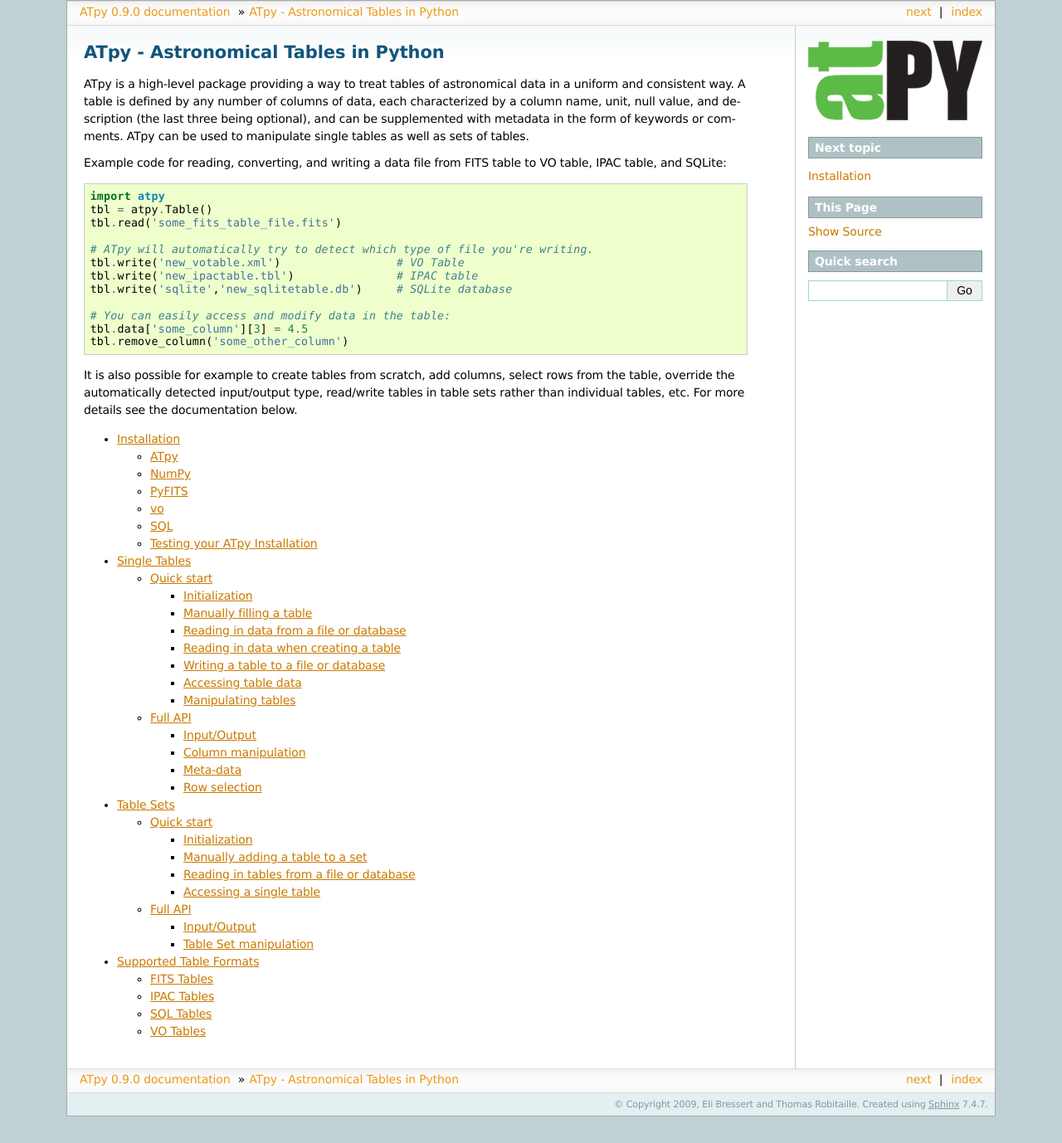
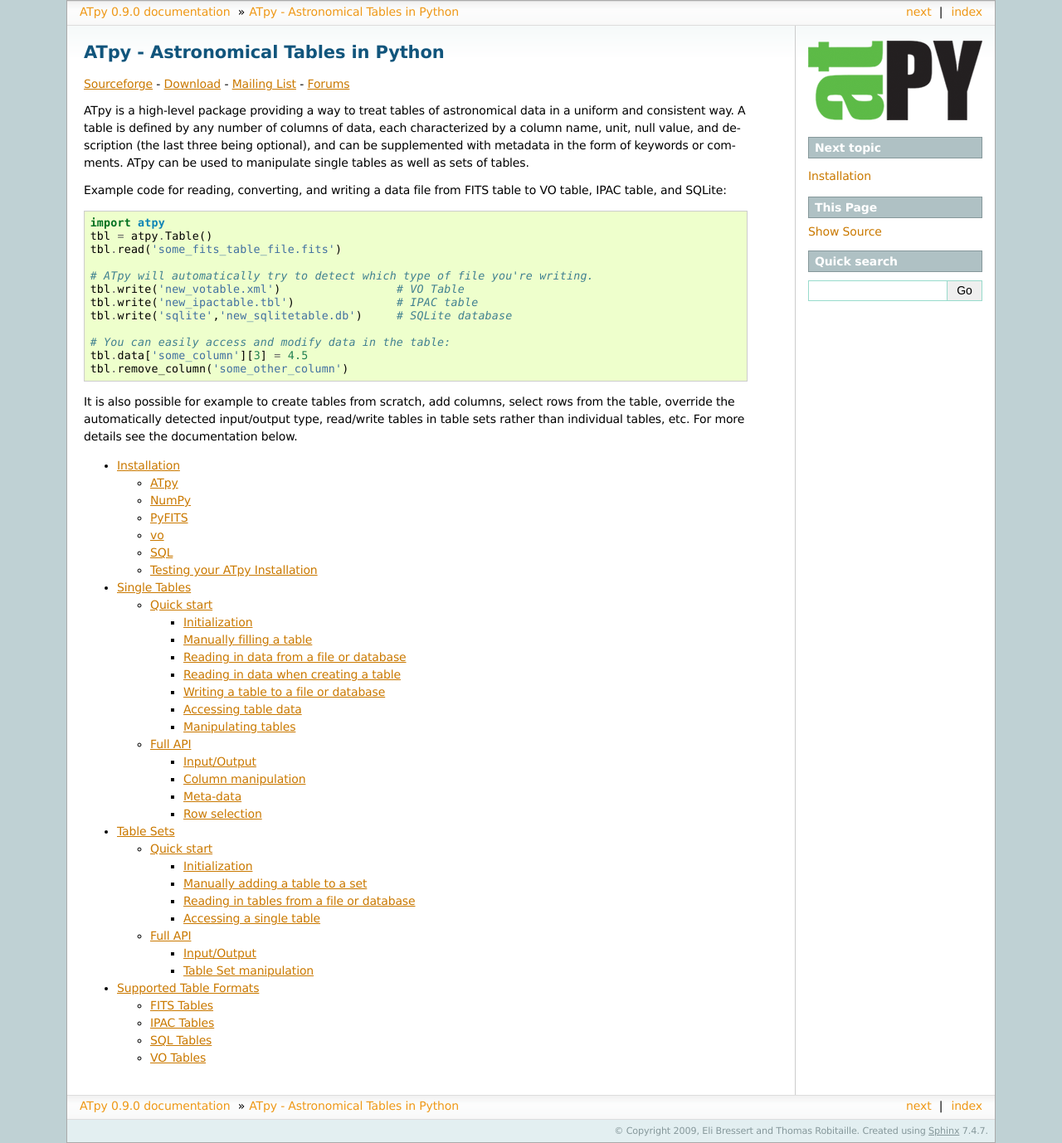
Before and after one commit to atpy/atpy.github.com, a Sphinx documentation site: the page built from source/index.rst, in a window 1280 px wide. Shown: the whole page at 83% size. Built offline with Sphinx 7.4.7, drawn with Linux system fonts in a browser that asks for light colours; before the commit the page ends 1346 px from its top, so only the background shows below that.

Commit message:
- added links to documentation
git-svn-id: https://atpy.svn.sourceforge.net/svnroot/atpy/documentation@58 a84d3894-9e97-4a94-862a-515d26404f57

```diff
--- a/source/index.rst
+++ b/source/index.rst
@@ -1,5 +1,7 @@
 ATpy - Astronomical Tables in Python
 ======================
+
+`Sourceforge <http://sourceforge.net/projects/atpy/>`_ - `Download <https://sourceforge.net/projects/atpy/files/>`_ - `Mailing List <http://lists.sourceforge.net/lists/listinfo/atpy-announce>`_ - `Forums <http://sourceforge.net/apps/phpbb/atpy/>`_
 
 ATpy is a high-level package providing a way to treat tables of astronomical
 data in a uniform and consistent way. A table is defined by any number of
```
Also changed, not shown: 3 other files.
